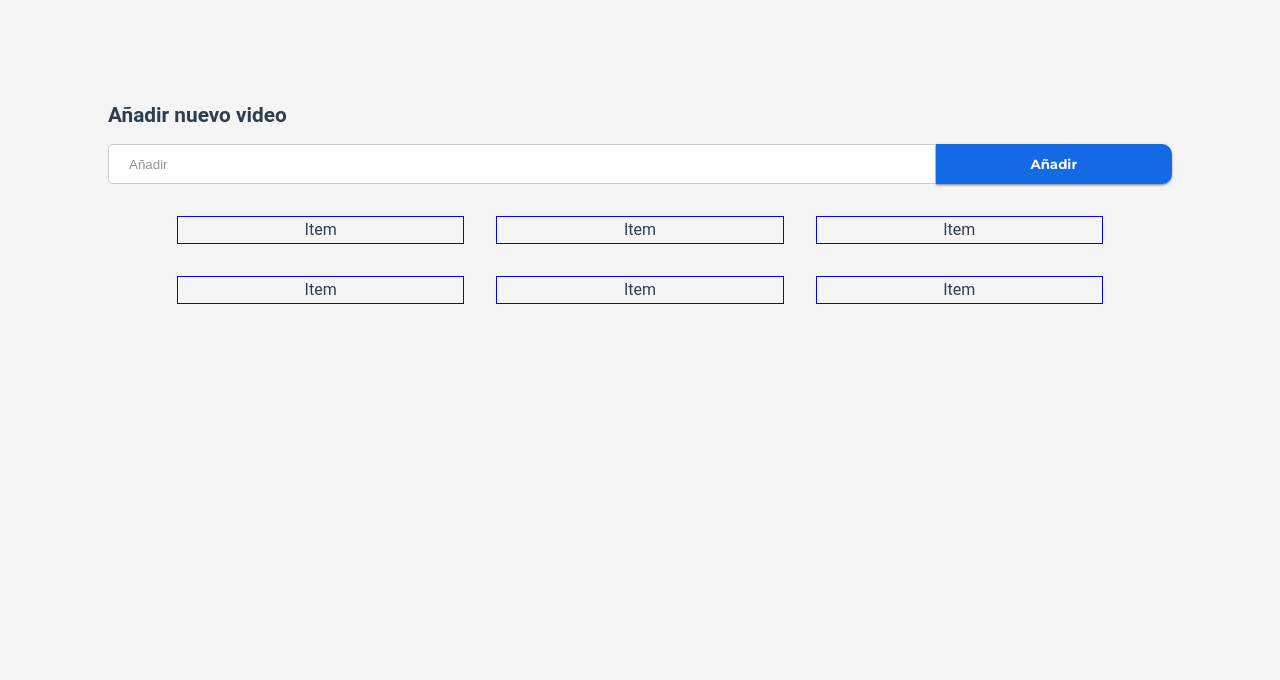
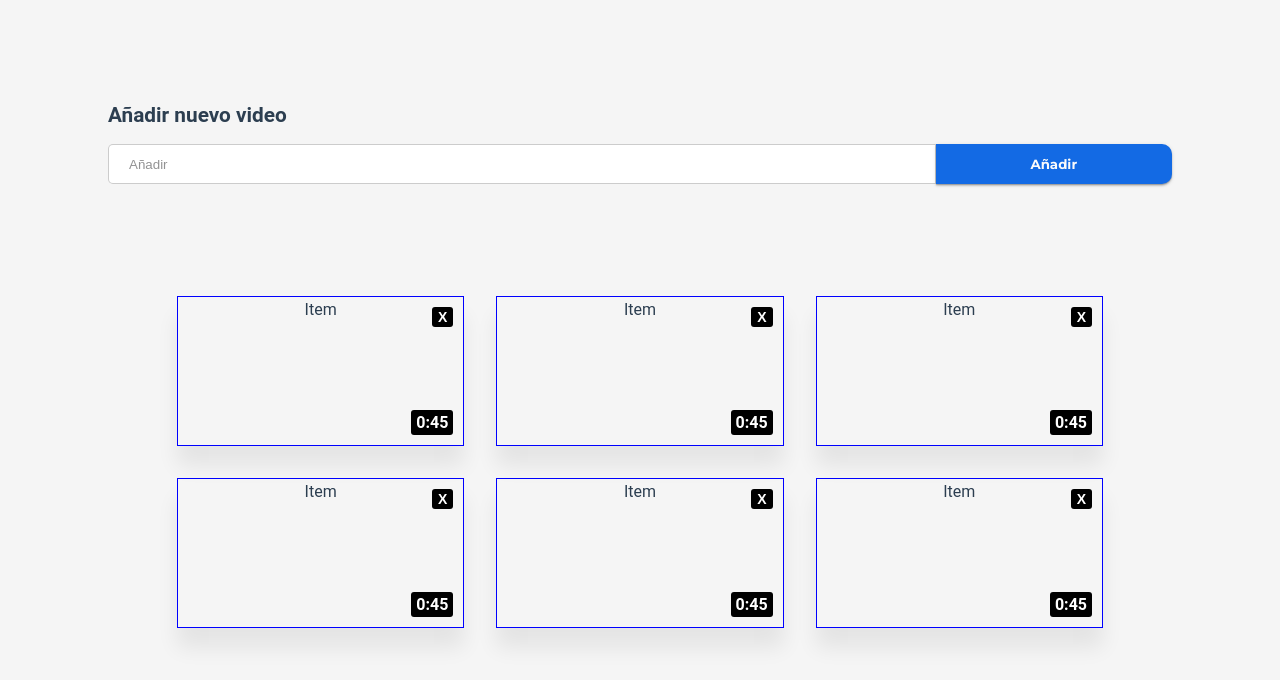
Before and after one commit to johnazt/OnlineYouTubeAlbum, a Vue app: page / in a window 1280 px wide. Shown: the top 680 px of the page. Built offline with nearby package versions, Linux system fonts and the light colour scheme.

Commit message:
add grid items events

```diff
--- a/src/components/VideoContainer.vue
+++ b/src/components/VideoContainer.vue
@@ -25,7 +25,7 @@ defineComponent({
 .grid-container {
   max-width: 990px;
   padding: 2em;
-  margin: 0 auto;
+  margin: 5em auto 0;
   display: grid;
   grid-template-columns: repeat(1, 1fr);
   grid-gap: 2em;
--- a/src/components/VideoThumbnail.vue
+++ b/src/components/VideoThumbnail.vue
@@ -1,7 +1,9 @@
 <template>
   <ModalVideoDescription v-if="showModal" v-on="events" />
-  <div class="grid-item">
-    <h4 @click="showModal = true">Item</h4>
+  <div class="grid-item" @click="showModal = true">
+    <h4>Item</h4>
+    <span class="grid-item_time">0:45</span>
+    <button class="grid-item_button" @click="deleteItem($event)">X</button>
   </div>
 </template>
 
@@ -15,6 +17,11 @@ const events = {
   closeModal: () => (showModal.value = false)
 }
 
+const deleteItem = (event) => {
+  event.stopPropagation()
+  console.log('deleteItem')
+}
+
 defineComponent({
   components: {
     ModalVideoDescription
@@ -26,6 +33,32 @@ defineComponent({
 <style scoped>
 .grid-item {
   border: 1px solid blue;
+  height: 150px;
+  position: relative;
+  cursor: pointer;
+  box-shadow: 0px 20px 20px rgba(0, 0, 0, 0.07);
+}
+.grid-item_button,
+.grid-item_time {
+  position: absolute;
+  background-color: #000;
+  color: #fff;
+  font-weight: bolder;
+  border-radius: 3px;
+}
+
+.grid-item_button {
+  top: 10px;
+  right: 10px;
+  font-size: 14px;
+  border: transparent;
+  padding: 2px 6px;
   cursor: pointer;
 }
+
+.grid-item_time {
+  bottom: 10px;
+  right: 10px;
+  padding: 0 5px;
+}
 </style>
```
